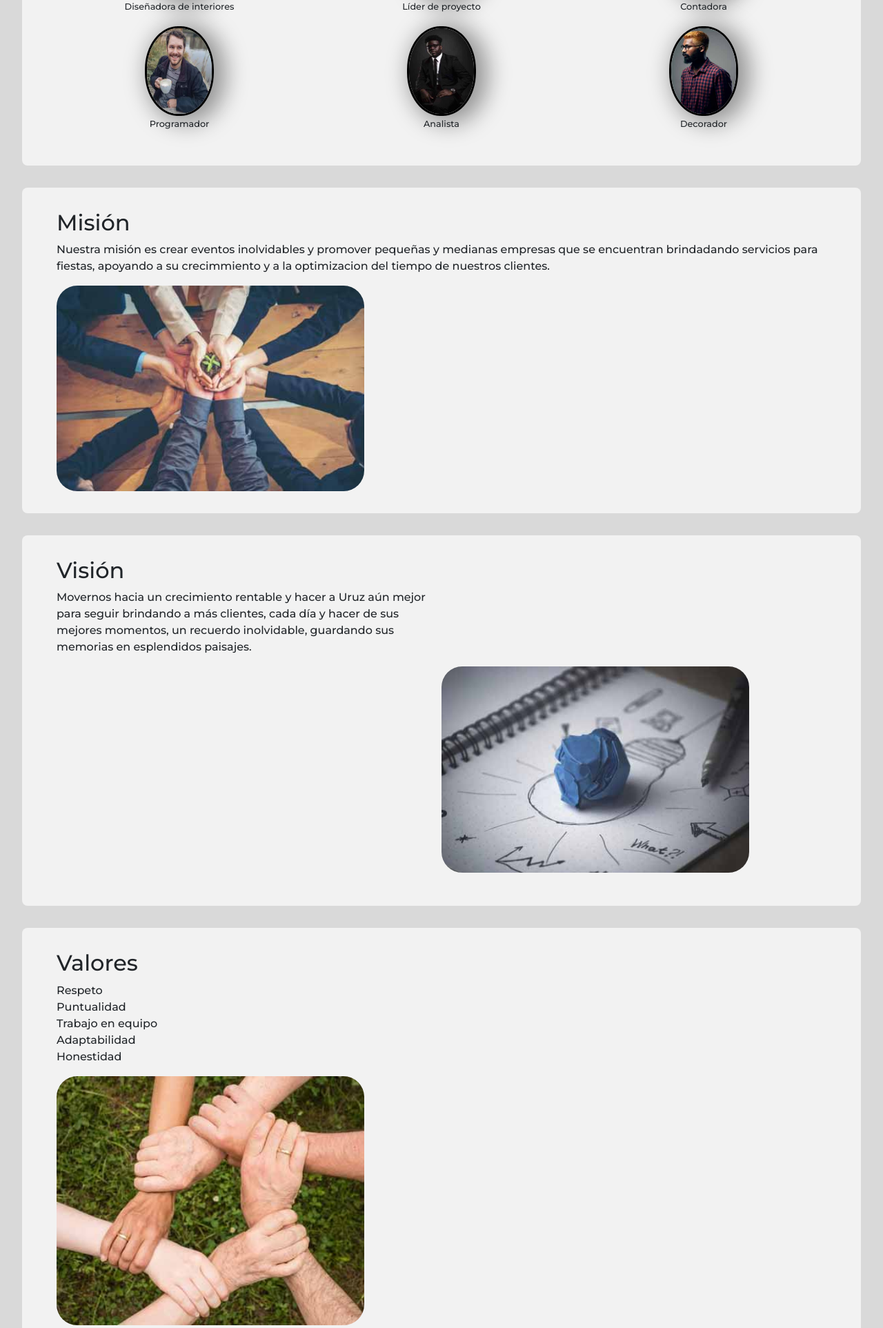
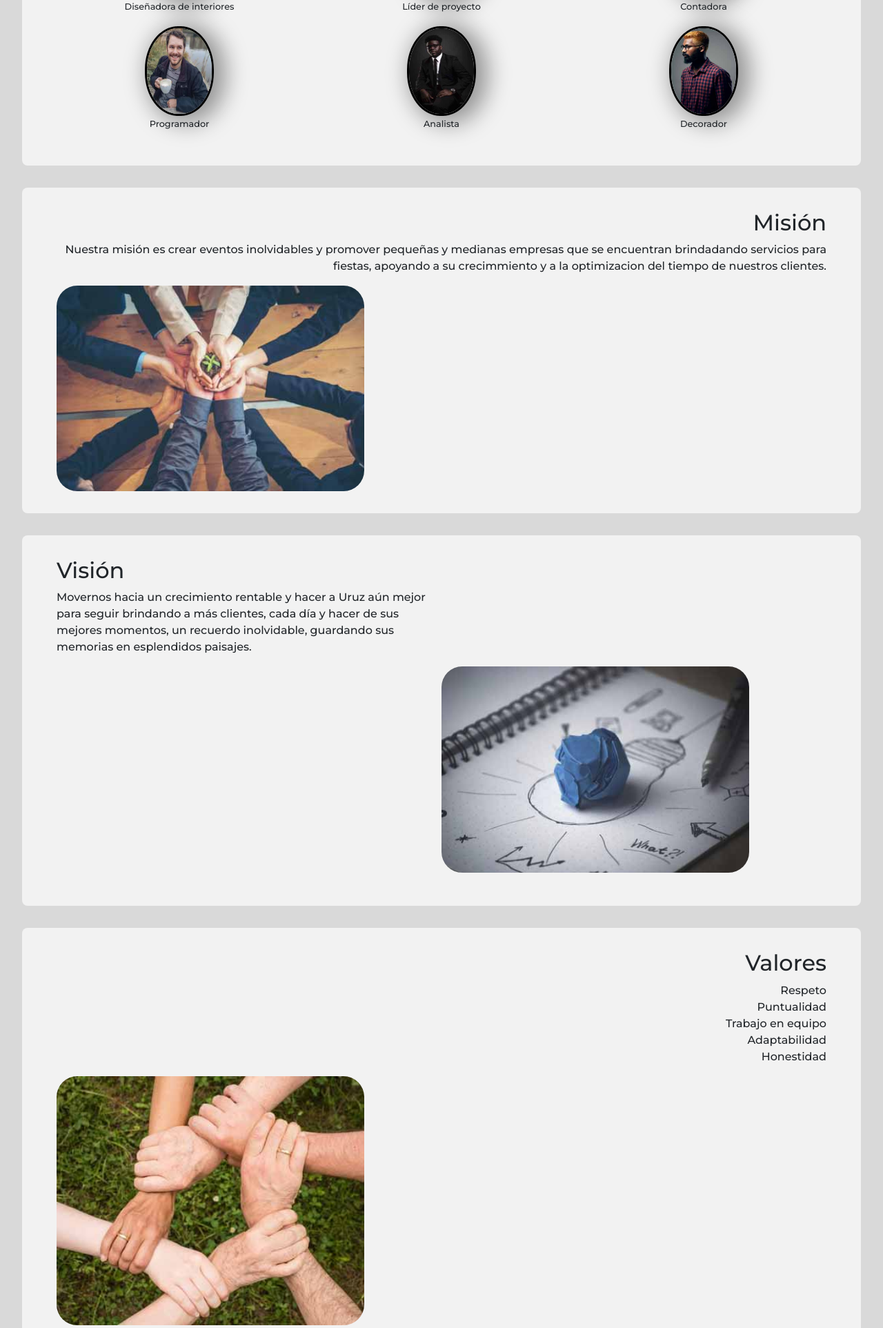
Before and after one commit to Carloscastro16/PaginaWireframe, a PHP site: page /Paginas/About_Us.html in a window 1280 px wide. Shown: the part 952-2877 px from the top of the page at 69% size. Run offline with PHP 8.4, Linux system fonts and the light colour scheme.

Commit message:
otra modificacion

```diff
--- a/Paginas/About_Us.html
+++ b/Paginas/About_Us.html
@@ -122,9 +122,9 @@
         <div class="mision container">
             <div class="col-sm 6">
                 <div class="filaval row">
-                    <h2 class="subtimision">Misión</h2>
+                    <h2 class="subtimision text-end">Misión</h2>
 
-                        <p>
+                        <p class="text-end">
                             Nuestra misión es crear eventos inolvidables y promover pequeñas y medianas empresas
                             que se encuentran brindadando servicios para fiestas, apoyando a su crecimmiento
                             y a la optimizacion del tiempo de nuestros clientes.
@@ -132,8 +132,8 @@
                 </div>
             </div>
             <div>
-                    <div class="col-sm-6">
-                        <img src="../Images/mision.jpg" class="imamision">
+                    <div class="col-sm-6 ">
+                        <img src="../Images/mision.jpg" class="imamision ">
                     </div>
             </div>
         </div>
@@ -145,8 +145,8 @@
     <div class="vision container">
             <div class="col-sm-6">
                 <div class="filavall row">
-                    <h2 class="subtivision">Visión</h2>
-                        <p>
+                    <h2 class="subtivision text-start">Visión</h2>
+                        <p class="text-start">
                         Movernos hacia un crecimiento rentable y hacer a Uruz
                         aún mejor para seguir brindando a más clientes, cada día y hacer de sus mejores
                         momentos, un recuerdo inolvidable, guardando sus memorias en esplendidos
@@ -168,8 +168,8 @@
             <div class="valor container">
                     <div class="col-sm -6">
                         <div class="filaval row">
-                            <h2 class="subtivalor">Valores</h2>
-                            <p>
+                            <h2 class="subtivalor text-end">Valores</h2>
+                            <p class="text-end">
                                 Respeto <br>
                                 Puntualidad <br>
                                 Trabajo en equipo <br>
--- a/Styles/Styles_Us.css
+++ b/Styles/Styles_Us.css
@@ -99,7 +99,7 @@ box-shadow: 10px 4px 33px 7px rgba(0,0,0,0.39);
     padding: 2rem;
 }
 .subtimision h2{
-    text-align: right;
+
 
 }
 .mision{
@@ -131,7 +131,7 @@ box-shadow: 10px 4px 33px 7px rgba(0,0,0,0.39);
     padding: 2rem;
 }
 .subtivision h2{
-    text-align: right;
+
 
 }
 .vision{
@@ -148,7 +148,6 @@ box-shadow: 10px 4px 33px 7px rgba(0,0,0,0.39);
 .imavision{
     border-radius: 30px;
     width: 80%;
-
 
 }
 /*-----fin de vision----*/
```
